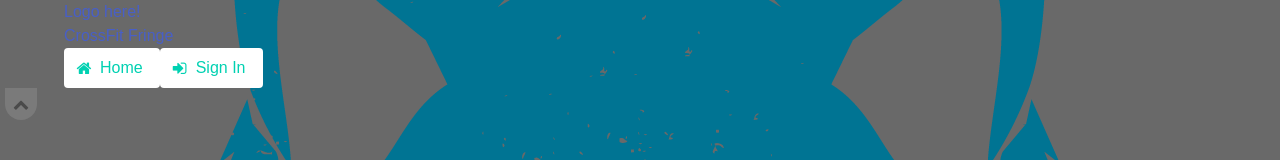
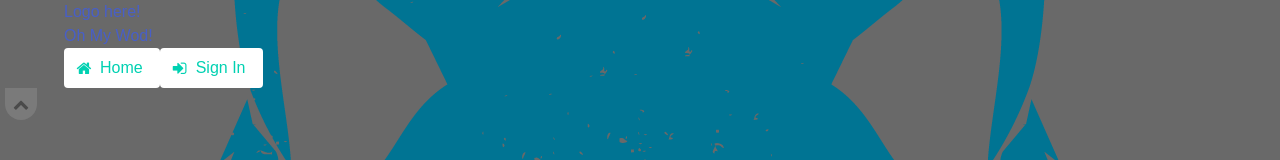
Before and after one commit to cerealean/cffringe-dashboard, an Angular app: page /home in a window 1280 px wide. Shown: the top 160 px of the page. Built offline with nearby package versions, Linux system fonts and the light colour scheme.

Commit message:
Application name on nav bar

```diff
--- a/src/app/components/nav-bar/nav-bar.component.html
+++ b/src/app/components/nav-bar/nav-bar.component.html
@@ -9,7 +9,7 @@
         </div>
         <div class="nav-center">
           <a class="nav-item">
-            CrossFit Fringe
+            {{applicationName}}
           </a>
         </div>
         <span class="nav-toggle">
--- a/src/app/components/nav-bar/nav-bar.component.ts
+++ b/src/app/components/nav-bar/nav-bar.component.ts
@@ -2,6 +2,7 @@ import { Component, OnInit } from '@angular/core';
 import { ActivatedRoute, Router } from '@angular/router';
 import { User } from '../../models/user';
 import { AuthenticationService } from '../../services/authentication/authentication.service';
+import { environment } from '../../../environments/environment';
 
 @Component({
   selector: 'app-nav-bar',
@@ -13,6 +14,7 @@ export class NavBarComponent implements OnInit {
   public showLoginModal = false;
   public isLoggingOut:boolean = false;
   public user:User = null;
+  public applicationName:string = environment.applicationName;
 
   constructor(
     private authenticationService:AuthenticationService,
```
